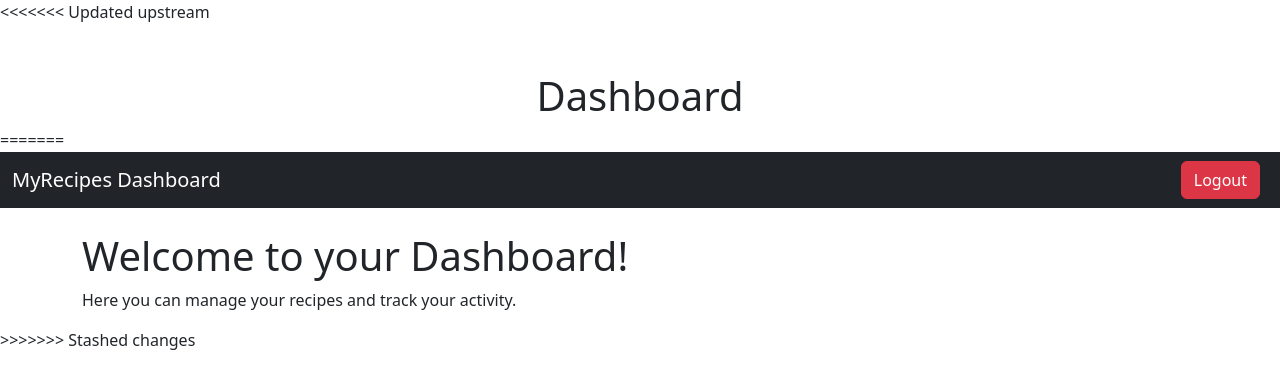
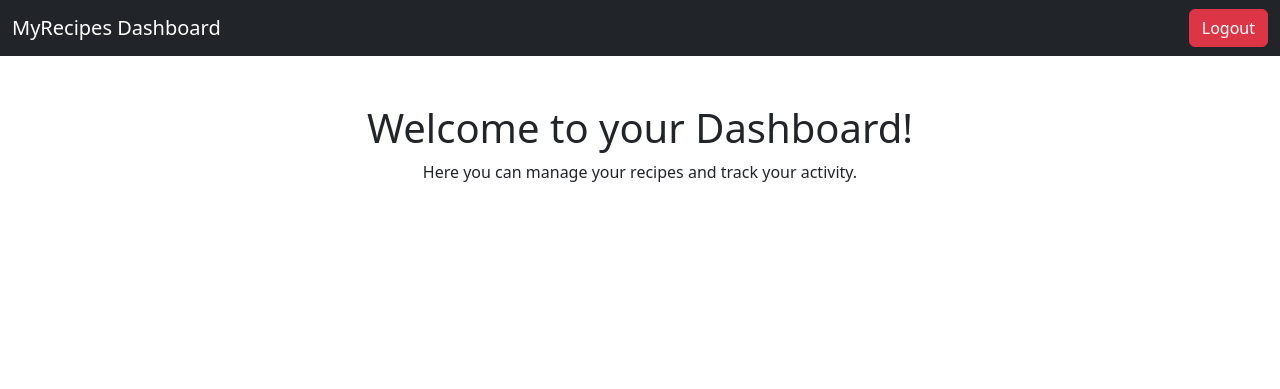
Before and after one commit to Marketplace-development/even-groups-a-d2024-group16, a Flask app: page /dashboard in a window 1280 px wide. Shown: the top 389 px of the page. Run offline with Flask 3, Linux system fonts and the light colour scheme; the visitor is signed in with stand-in values (Sample User, id 1).

Commit message:
logout template en route

```diff
--- a/app/forms.py
+++ b/app/forms.py
@@ -1,6 +1,7 @@
 from flask_wtf import FlaskForm
 from wtforms import StringField, SubmitField, DateField, IntegerField
 from wtforms.validators import DataRequired, Email, Length
+
 
 class UserForm(FlaskForm):
     email = StringField('Email', validators=[DataRequired(), Email()])
--- a/app/routes.py
+++ b/app/routes.py
@@ -24,7 +24,7 @@ def register():
         #does user already exist
         if User.query.filter_by(email=form.email.data).first():
             print(f"The email {form.email.data} is already in use.")
-            flash('This email is already in use, pic another one or login', 'danger')
+            flash('This email is already in use, pick another one or login', 'danger')
             return redirect(url_for('main.register'))
 
         # Introduce a new user
@@ -87,9 +87,14 @@ def dashboard():
 
     return render_template('dashboard.html', user=user)
 
-@main.route('/logout')
+@main.route('/logout', methods=['GET'])
 def logout():
-    # Verwijder de e-mail uit de sessie om de gebruiker uit te loggen
-    session.pop('email', None)
-    flash('You have been logged out.', 'info')
-    return render_template('logout.html')
+    print("Logout route is reached")  # Dit verschijnt in je terminal voor debugging
+    # Verwijder de email uit de sessie om de gebruiker uit te loggen
+    if 'email' in session:
+        session.pop('email', None)
+        flash('You have been logged out successfully.', 'info')
+        print("User session cleared, redirecting to index")
+
+    # Redirect naar de homepage of een andere pagina na uitloggen
+    return redirect(url_for('main.index'))
--- a/app/templates/dashboard.html
+++ b/app/templates/dashboard.html
@@ -7,26 +7,27 @@
     <link href="https://cdn.jsdelivr.net/npm/bootstrap@5.3.0/dist/css/bootstrap.min.css" rel="stylesheet">
 </head>
 <body>
-<<<<<<< Updated upstream
-    <div class="container mt-5">
-        <h1 class="text-center">Dashboard</h1>
-    </div>
-=======
-    <!-- Navigatie of Header -->
+    <!-- Navigatiebalk -->
     <nav class="navbar navbar-expand-lg navbar-dark bg-dark">
         <div class="container-fluid">
             <a class="navbar-brand" href="#">MyRecipes Dashboard</a>
-            <div class="d-flex">
-                <!-- Logout knop -->
-                {% if session.get('email') %}
-                    <a href="{{ url_for('main.logout') }}" class="btn btn-danger me-2">Logout</a>
-                {% endif %}
+            <button class="navbar-toggler" type="button" data-bs-toggle="collapse" data-bs-target="#navbarNav" aria-controls="navbarNav" aria-expanded="false" aria-label="Toggle navigation">
+                <span class="navbar-toggler-icon"></span>
+            </button>
+            <div class="collapse navbar-collapse" id="navbarNav">
+                <ul class="navbar-nav ms-auto">
+                    {% if session.get('email') %}
+                        <li class="nav-item">
+                            <a href="{{ url_for('main.logout') }}" class="btn btn-danger">Logout</a>
+                        </li>
+                    {% endif %}
+                </ul>
             </div>
         </div>
     </nav>
 
     <!-- Dashboard Content -->
-    <div class="container mt-4">
+    <div class="container mt-5">
         <!-- Flash messages -->
         {% with messages = get_flashed_messages(with_categories=true) %}
             {% if messages %}
@@ -41,12 +42,11 @@
         {% endwith %}
 
         <!-- Dashboard content -->
-        <h1>Welcome to your Dashboard!</h1>
-        <p>Here you can manage your recipes and track your activity.</p>
+        <h1 class="text-center">Welcome to your Dashboard!</h1>
+        <p class="text-center">Here you can manage your recipes and track your activity.</p>
         <!-- Voeg meer inhoud toe, zoals een lijst met recepten of statistieken -->
     </div>
 
     <script src="https://cdn.jsdelivr.net/npm/bootstrap@5.3.0/dist/js/bootstrap.bundle.min.js"></script>
->>>>>>> Stashed changes
 </body>
 </html>
```
